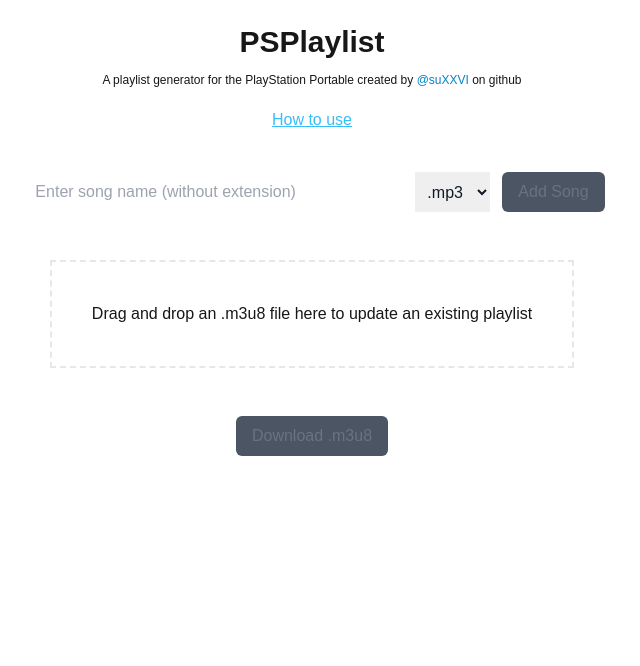
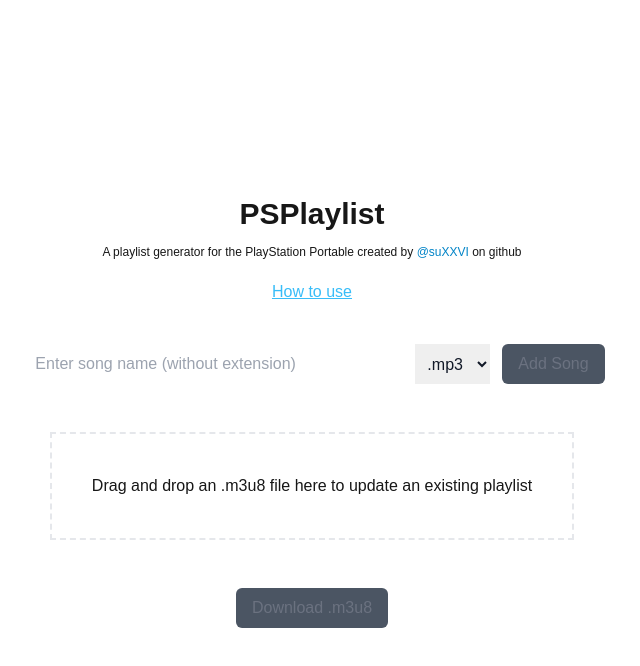
Before and after one commit to suXXVI/psplist, a Next.js app: page / in a window 1280 px wide. Shown: the top 666 px of the page, without its empty margins (328-968 px from the left). Built offline with nearby package versions, Linux system fonts and the light colour scheme.

Commit message:
update: UI position

```diff
--- a/app/page.js
+++ b/app/page.js
@@ -1,13 +1,20 @@
 "use client";
-import { useState } from "react";
+import { useEffect, useState } from "react";
 import { useRouter } from "next/navigation";
 
 export default function Home() {
   const [songs, setSongs] = useState([]);
   const [songInput, setSongInput] = useState("");
   const [extension, setExtension] = useState(".mp3");
+  const [userCount, setUserCount] = useState(0);
 
   const route = useRouter();
+
+  useEffect(() => {
+    const numberOfUsers = Math.floor(Math.random() * 20) + 5;
+
+    setUserCount(numberOfUsers);
+  }, []);
 
   // Handle input change
   const handleInputChange = (e) => {
@@ -61,7 +68,7 @@
   };
 
   return (
-    <div className="flex justify-center flex-col items-center">
+    <div className="flex justify-center flex-col items-center h-screen relative">
       <h1 className="mb-3 text-3xl font-bold mt-6">PSPlaylist</h1>
       <p className="text-xs mb-5">
         A playlist generator for the PlayStation Portable
@@ -141,6 +148,12 @@
       >
         Download .m3u8
       </button>
+
+      {/* number of current users */}
+      {/* <div className="absolute bottom-4 flex flex-row gap-2">
+        <p>Online users:</p>
+        <p className="text-sky-600">{userCount}</p>
+      </div> */}
     </div>
   );
 }
```
